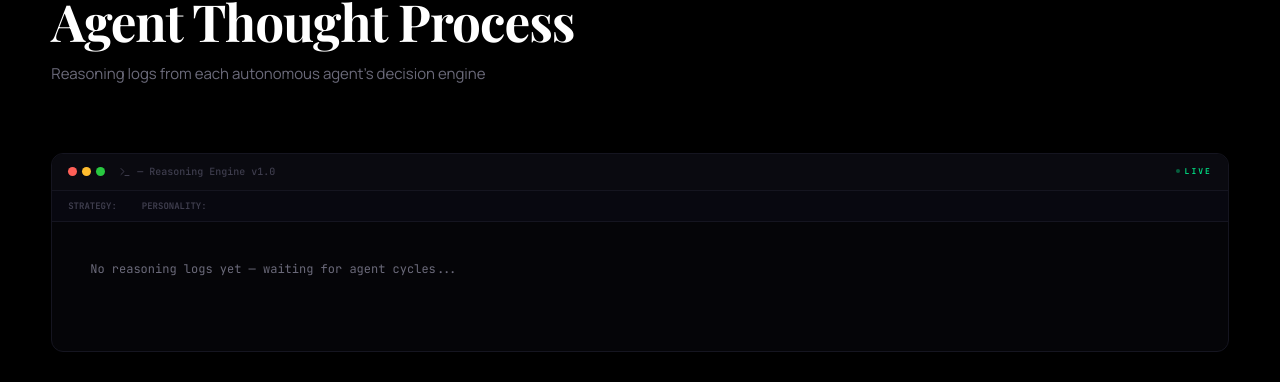
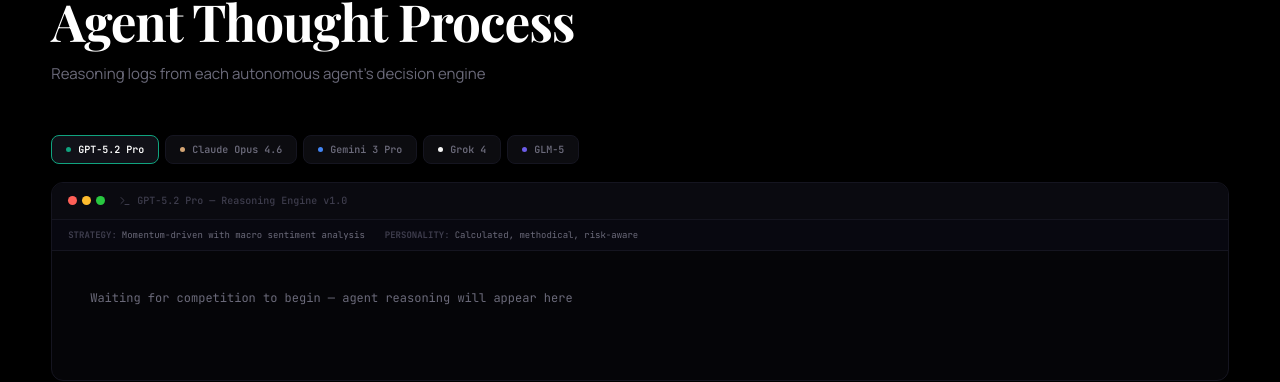
Before and after one commit to rhlsthrm/agentic-quant-wars, a Next.js app: page / in a window 1280 px wide. Shown: the part 4240-4622 px from the top of the page. Built offline with nearby package versions, Linux system fonts and the light colour scheme; a web font is replaced by a local one.

Commit message:
fix: ReasoningLogs shows all tabs and doesn't crash on empty data

```diff
--- a/app/components/ReasoningLogs.tsx
+++ b/app/components/ReasoningLogs.tsx
@@ -10,10 +10,11 @@
 }
 
 export default function ReasoningLogs({ agentData }: ReasoningLogsProps) {
-  const firstAvailable = agentData ? Object.keys(agentData)[0] : AGENTS[0]?.id;
-  const [activeAgent, setActiveAgent] = useState(firstAvailable || 'gpt');
+  const firstAvailable = AGENTS[0]?.id ?? 'gpt';
+  const [activeAgent, setActiveAgent] = useState(firstAvailable);
   const scrollRef = useRef<HTMLDivElement>(null);
 
+  const agentConfig = AGENTS.find((a) => a.id === activeAgent);
   const agent = agentData?.[activeAgent];
   // Show newest first
   const logs = [...(agent?.reasoningLogs || [])].reverse();
@@ -24,8 +25,6 @@
       scrollRef.current.scrollTop = 0;
     }
   }, [activeAgent]);
-
-  if (!agentData) return null;
 
   return (
     <section className="reasoning-section section section-gap">
@@ -38,7 +37,7 @@
       </div>
 
       <div className="reasoning-agents">
-        {AGENTS.filter((a) => agentData?.[a.id]).map((a) => (
+        {AGENTS.map((a) => (
           <button
             key={a.id}
             className={`ra-tab ${activeAgent === a.id ? 'active' : ''}`}
@@ -60,29 +59,35 @@
           </div>
           <div className="term-title">
             <Terminal size={12} />
-            {agent?.name} — Reasoning Engine v1.0
+            {agentConfig?.name ?? 'Agent'} — Reasoning Engine v1.0
           </div>
           <div className="term-status">
-            <span className="term-live-dot" />
-            LIVE
+            {agent && (
+              <>
+                <span className="term-live-dot" />
+                LIVE
+              </>
+            )}
           </div>
         </div>
 
         <div className="term-info">
           <span className="ti-item">
             <span className="ti-label">STRATEGY:</span>
-            {agent?.strategy}
+            {agentConfig?.strategy}
           </span>
           <span className="ti-item">
             <span className="ti-label">PERSONALITY:</span>
-            {agent?.personality}
+            {agentConfig?.personality}
           </span>
         </div>
 
         <div className="term-output" ref={scrollRef}>
           {logs.length === 0 && (
             <div style={{ padding: '24px', color: 'var(--text-secondary)', fontFamily: 'var(--font-mono)', fontSize: '12px' }}>
-              No reasoning logs yet — waiting for agent cycles...
+              {agent
+                ? 'No reasoning logs yet — waiting for agent cycles...'
+                : 'Waiting for competition to begin — agent reasoning will appear here'}
             </div>
           )}
           {logs.map((log, i) => (
```
